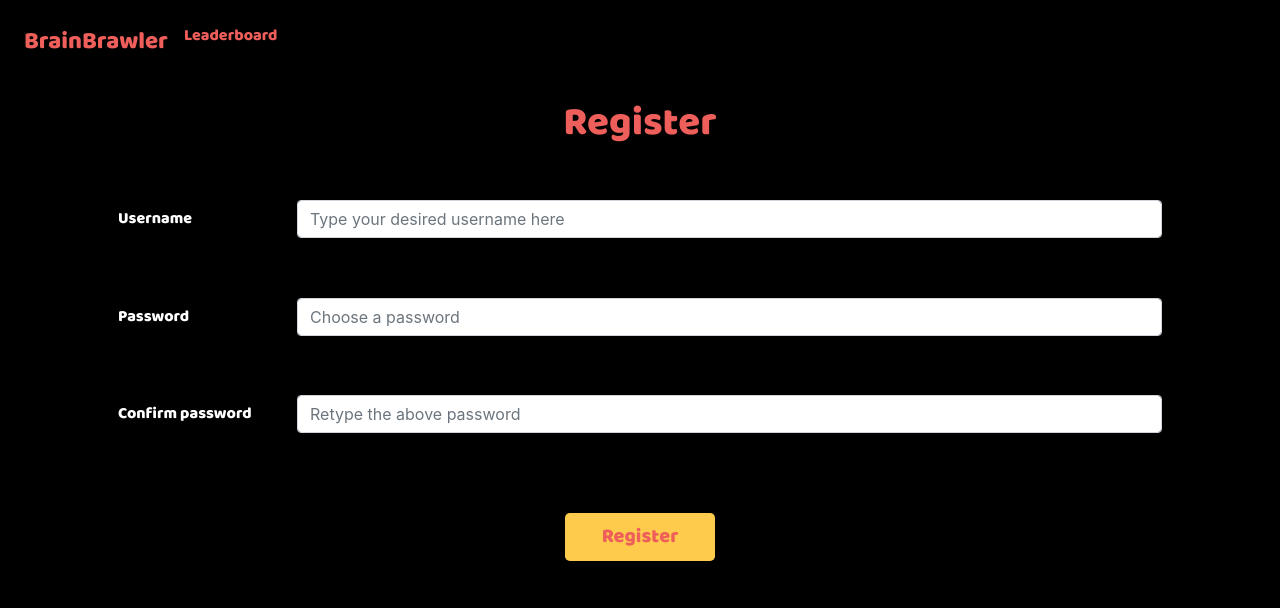
After one commit to FrisoHarlaar/ik19, a Flask app: template templates/auth/register.html in a window 1280 px wide. The commit adds this page. Shown: the top 608 px of the page. Run offline with Flask 2, Linux system fonts and the light colour scheme; the template is opened without the code that fills it, so the values that code supplies are empty; some libraries are stand-ins or nearby versions.

Commit message:
Finished register/login.html's looks  and disabled troubling code in application.py

```diff
--- a/application.py
+++ b/application.py
@@ -31,36 +31,36 @@ def index():
 def login():
     """Log user in"""
     # Forget any user_id
-    session.clear()
+    # session.clear()
 
     # User reached route via GET (as by clicking a link or via redirect)
     if request.method == "GET":
-        return render_template("login.html")
+        return render_template("auth/login.html")
 
-    # User reached route via POST (as by submitting a form via POST)
-    else:
-        # Assign form input to local dict
-        form = {"username": request.form.get("username"), "password": request.form.get("password")}
+    # # User reached route via POST (as by submitting a form via POST)
+    # else:
+    #     # Assign form input to local dict
+    #     form = {"username": request.form.get("username"), "password": request.form.get("password")}
 
-        # Ensure form was fully filled out
-        for form_item in form.items():
-            if form_item[1] == '':
-                message = "must provide " + form_item[0]
-                return render_template("apology.html", message=message, code=400)
+    #     # Ensure form was fully filled out
+    #     for form_item in form.items():
+    #         if form_item[1] == '':
+    #             message = "must provide " + form_item[0]
+    #             return render_template("apology.html", message=message, code=400)
 
-        # Query database for username
-        rows = db.execute("SELECT * FROM users WHERE username = :username",
-                          username=request.form.get("username"))
+    #     # Query database for username
+    #     rows = db.execute("SELECT * FROM users WHERE username = :username",
+    #                       username=request.form.get("username"))
 
-        # Ensure username exists and password is correct
-        if len(rows) != 1 or not check_password_hash(rows[0]["hash"], request.form.get("password")):
-            return render_template("apology.html", message="invalid username and/or password", code=400)
+    #     # Ensure username exists and password is correct
+    #     if len(rows) != 1 or not check_password_hash(rows[0]["hash"], request.form.get("password")):
+    #         return render_template("apology.html", message="invalid username and/or password", code=400)
 
-        # Remember which user has logged in
-        session["user_id"] = rows[0]["id"]
+    #     # Remember which user has logged in
+    #     session["user_id"] = rows[0]["id"]
 
-        # Redirect user to home page
-        return redirect("/")
+    #     # Redirect user to home page
+    #     return redirect("/")
 
 @app.route("/register", methods=["GET", "POST"])
 def register():
@@ -95,4 +95,4 @@ def register():
         return redirect("/")
 
     else:
-        return render_template("register.html")
+        return render_template("auth/register.html")
--- a/static/css/basic_style.css
+++ b/static/css/basic_style.css
@@ -24,18 +24,18 @@ body
 .col-form-label
 {
     color: #ffffff;
-    text-align: right;
+    text-align: left;
     font-family: Baloo Regular, Baloo;
 }
 
 .btn
 {
-    width: 110px;
+    width: 150px;
     font-family: Baloo Regular, Baloo;
     text-align: center;
     color: #ee5f5b;
     background-color: #fecb4c;
-    margin-top: 5%;
+    margin-top: 2%;
 }
 
 
@@ -50,3 +50,8 @@ body
 {
     font-size: 150%;
 }
+
+input
+{
+    margin-bottom: 5%;
+}
--- /dev/null
+++ b/templates/auth/register.html
@@ -0,0 +1,71 @@
+{% extends "layout.html" %}
+
+{% block title %}
+    Register
+{% endblock %}
+
+{% block main %}
+<h1 class="center title" style="margin-top: 5%; margin-bottom: 5%;">Register</h1>
+
+<form>
+  <div class="form-group row">
+    <label for="username" class="col-sm-2 col-form-label">Username</label>
+    <div class="col-sm-10">
+      <input type="text" id="username" class="form-control" placeholder="Type your desired username here">
+    </div>
+  </div>
+
+  <div id="alert-username" class="invalid-feedback" style="display:none;">Username already taken!</div>
+
+  <div class="form-group row">
+    <label for="inputpassword" class="col-sm-2 col-form-label">Password</label>
+    <div class="col-sm-10">
+      <input type="password" id="inputpassword" class="form-control" placeholder="Choose a password">
+    </div>
+  </div>
+  <div id="alert-password" class="invalid-feedback" style="display:none;">
+    Your password must be 6-20 characters long and must not contain spaces or special characters.
+  </div>
+
+<div class="form-group row">
+    <label for="confirmpassword" class="col-sm-2 col-form-label">Confirm password</label>
+    <div class="col-sm-10">
+      <input type="password" id="confirmpassword" class="form-control" placeholder="Retype the above password">
+    </div>
+  </div>
+
+  <button type="submit" class="btn btn-lg">Register</button>
+</form>
+
+<script>
+    document.getElementById("my_form").addEventListener("submit", function(event)
+    {
+        event.preventDefault();
+    });
+
+    function user_check()
+    {
+        var my_form = document.querySelector("form");
+        var username = document.querySelector("input[name='username']");
+        var password = document.querySelector("input[name='password]");
+
+        $.get("/check_username?username=" + username.value, function(available) {
+            var availability = $.parseJSON(available);
+            if (availability == false) {
+                document.getElementById("alert-username").style.display = "block";
+                document.getElementById("username").className = "form-control is-invalid";
+                my_form.reset();
+            }
+        });
+        $.get("/check_password?password=" + password.value, function(correct) {
+            var correctness = $.parseJSON(correct);
+            if (correctness == false) {
+                document.getElementById("alert-password").style.display = "block";
+                document.getElementById("username").className = "form-control is-invalid";
+                my_form.reset();
+            }
+        });
+        my_form.submit();
+    }
+    </script>
+{% endblock %}
```
Also changed, not shown: templates/auth/login.html (added, +29 -0 lines), templates/auth/register-old.html (renamed from templates/register.html, +7 -3 lines), templates/login.html (deleted, +0 -22 lines).
